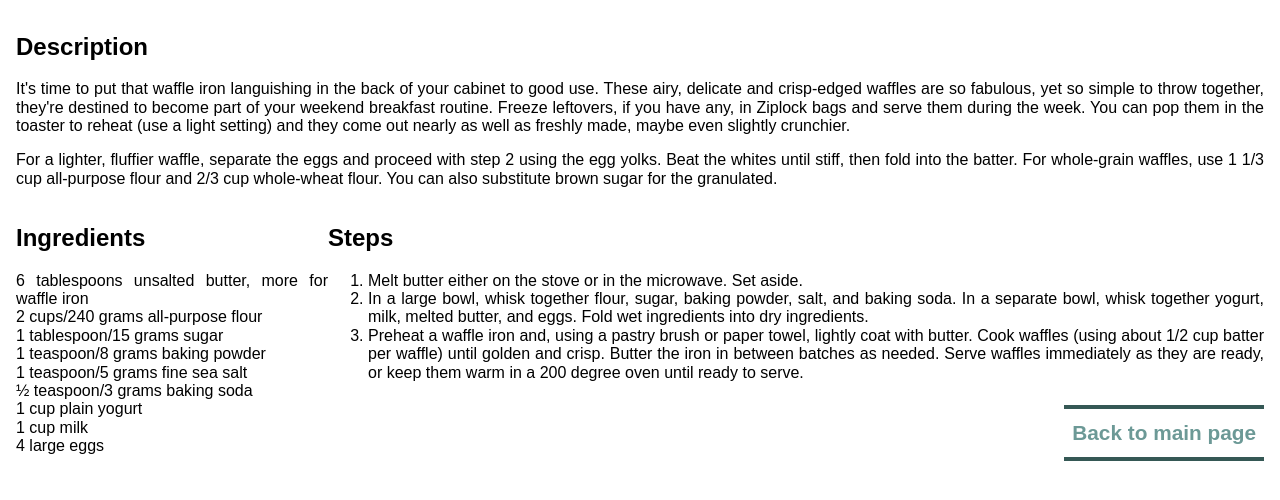
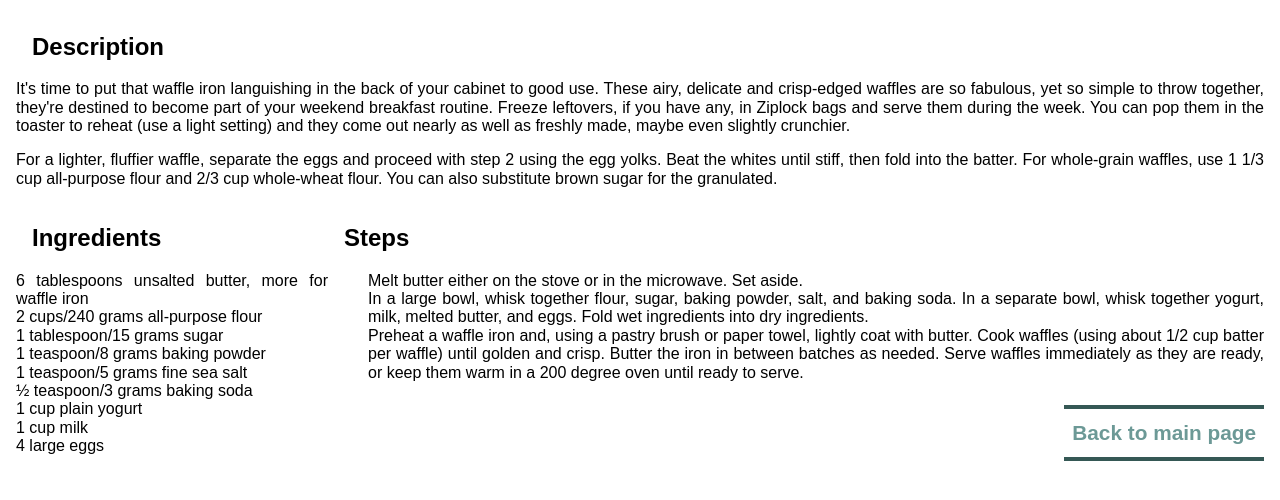
Before and after one commit to andreeagoga/RecipeWebsite, a plain HTML site: page recipes/waffles.html in a window 1280 px wide. Shown: the part 212-712 px from the top of the page. Drawn offline with Linux system fonts and the light colour scheme.

Commit message:
add style to recipe page

```diff
--- a/styles/style-recipes.css
+++ b/styles/style-recipes.css
@@ -19,6 +19,8 @@ section {
 main {
     margin: 1rem;
     height: 47%;
+    display: flex;
+    flex-wrap: wrap;
 }
 
 article {
@@ -26,13 +28,11 @@ article {
 }
 
 #description {
-    display: inline-block;
+    width: 100%;
 }
 
 #ingredients, #steps {
-    display: inline-block;
     box-sizing: border-box;
-    float: left;
 }
 
 #ingredients {
@@ -53,3 +53,9 @@ a {
     padding: 0.5rem;
     float: right;
 }
+
+ul, ol li {
+    list-style-type: none;
+    /*list-style-image: url("../images/strawberry-bullet.png");*/
+    margin: 0;
+}
--- a/styles/style.css
+++ b/styles/style.css
@@ -36,13 +36,13 @@ h1 {
     text-align: center;
 }
 
+h2 {
+    padding-left: 1rem;
+}
+
 ul {
     padding: 0;
     height: 100%;
-}
-
-ul li {
-    list-style-type: none;
 }
 
 .pancakes-link, .waffles-link {
```
